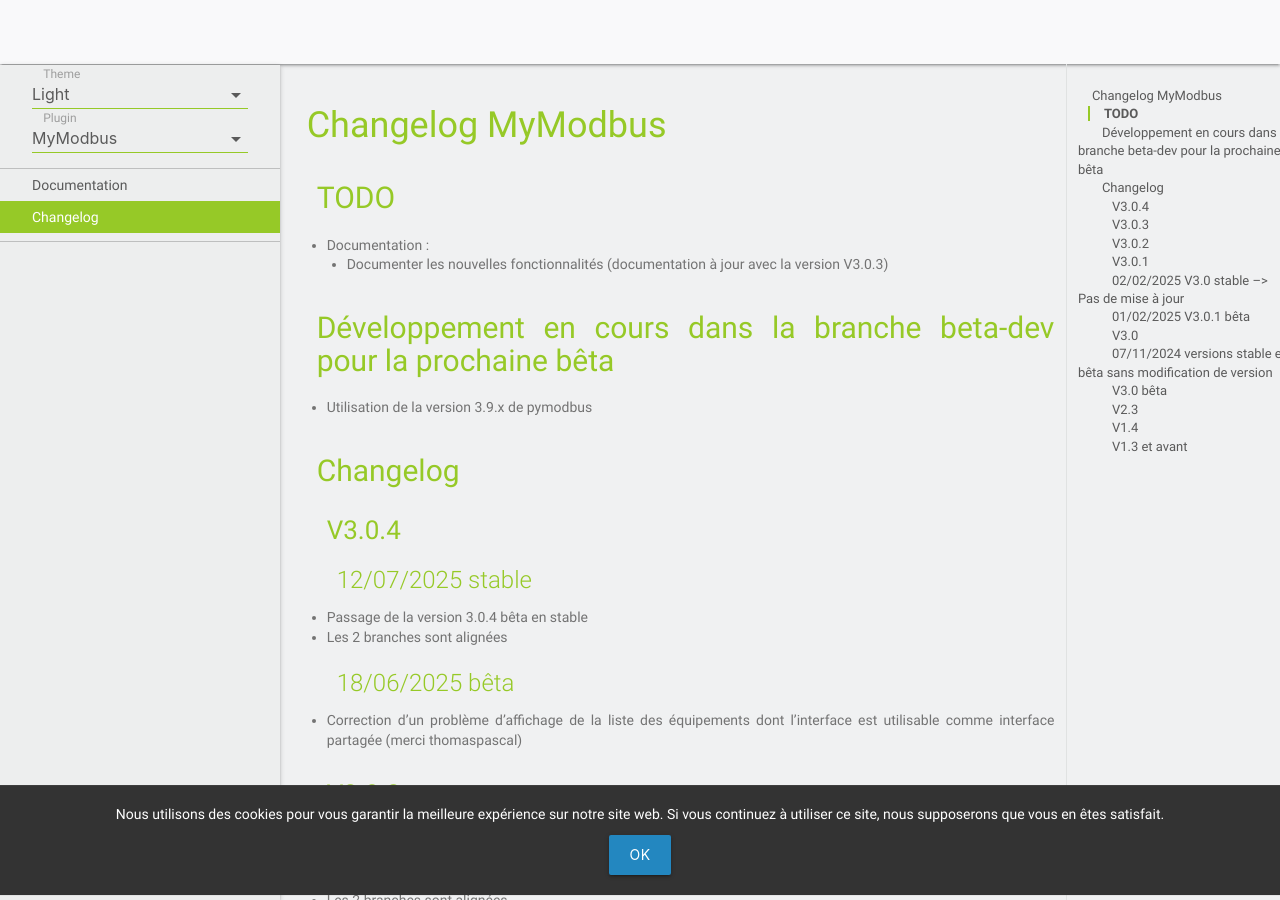
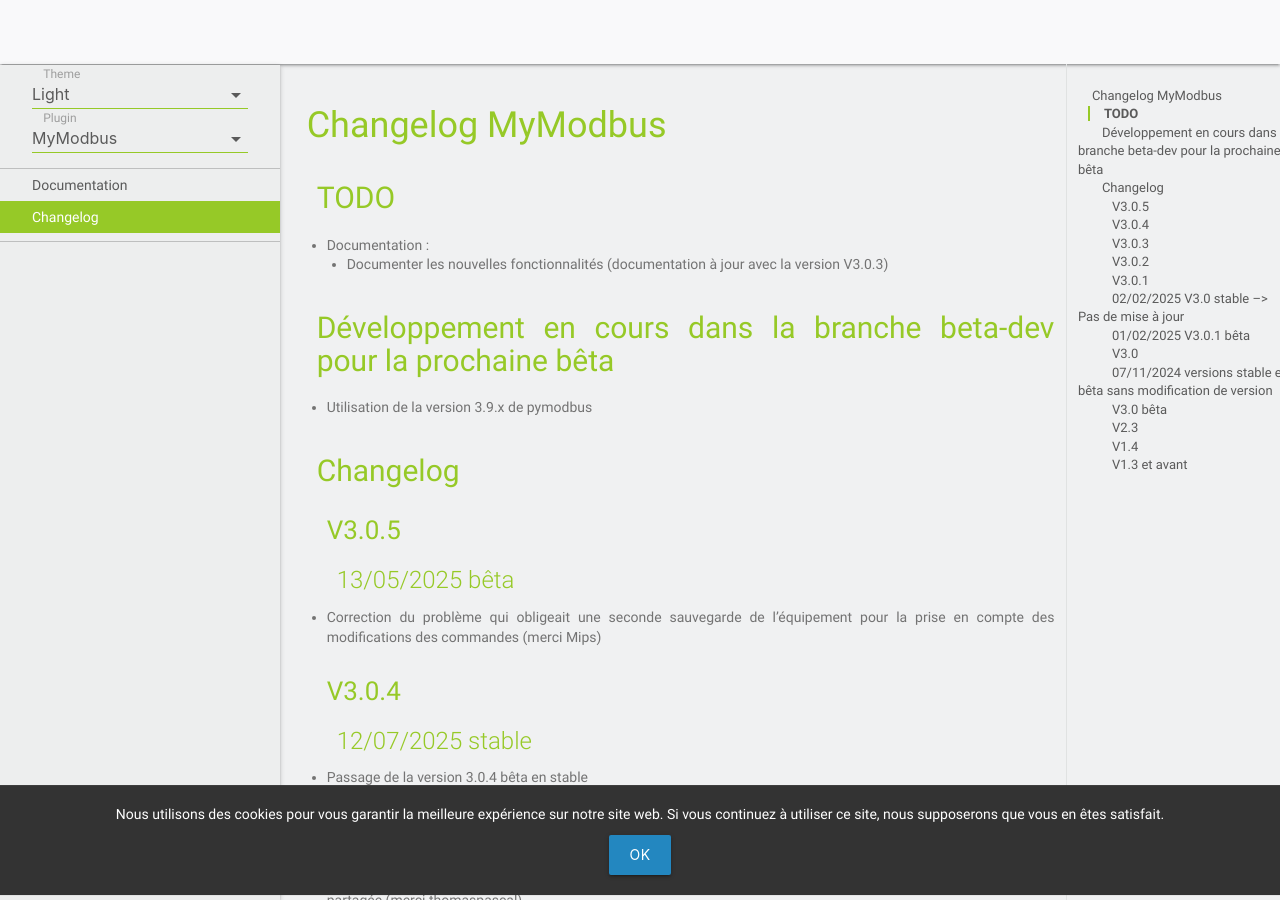
Before and after one commit to MrWaloo/jeedom-plugins-doc, a Jekyll site: the page built from docs/fr_FR/mymodbus_changelog.md, in a window 1280 px wide and 900 px high. Built offline with Jekyll 4.4.1, drawn with Linux system fonts in a browser that asks for light colours; emoji names are drawn with the system emoji font; our own code applies the rules of GitHub Pages for plain Markdown files.

Commit message:
Update mymodbus_changelog.md

```diff
--- a/docs/fr_FR/mymodbus_changelog.md
+++ b/docs/fr_FR/mymodbus_changelog.md
@@ -8,6 +8,12 @@
 - Utilisation de la version 3.9.x de pymodbus
 
 ## Changelog
+
+### V3.0.5
+
+#### 13/05/2025 bêta
+
+- Correction du problème qui obligeait une seconde sauvegarde de l'équipement pour la prise en compte des modifications des commandes (merci Mips)
 
 ### V3.0.4
 
```
